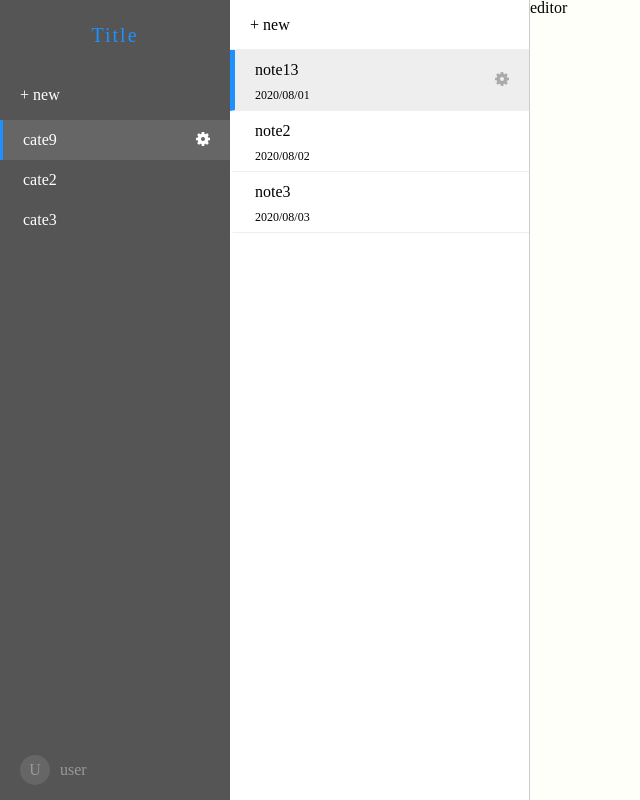
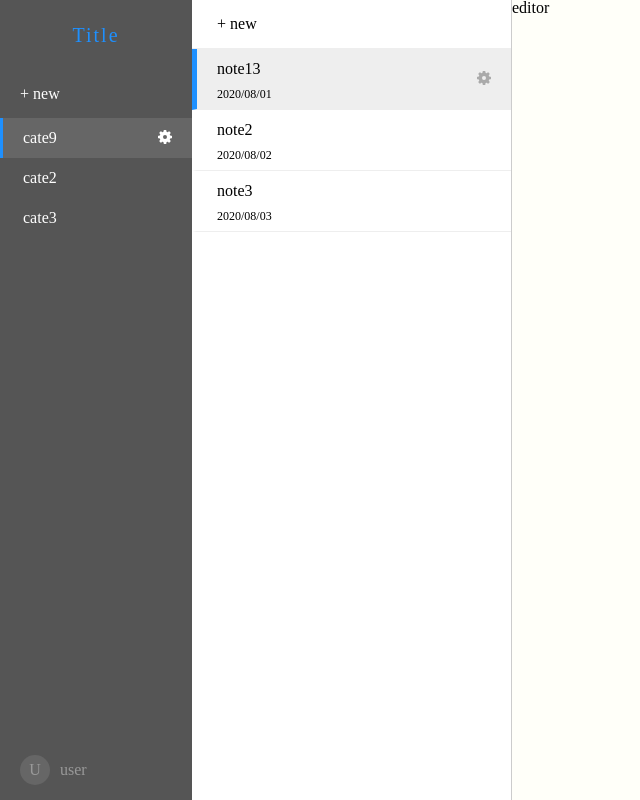
Before and after one commit to xtthaop/zxnote-web, a React app: page /notebook in a window 1280 px wide. Shown: the whole page, without its empty margins (0-640 px from the left). Built offline with nearby package versions, Linux system fonts and the light colour scheme.

Commit message:
整体样式优化

```diff
--- a/src/views/notebook/components/Editor/style.js
+++ b/src/views/notebook/components/Editor/style.js
@@ -1,7 +1,11 @@
 import styled from 'styled-components'
+import { sidebarWidth } from '../Sidebar/style'
+import { notelistWidth } from '../Notelist/style'
+
+const otherWidth = (parseInt(sidebarWidth) + parseInt(notelistWidth)) + 'px'
 
 export const EditorWrapper = styled.div`
-  width: calc(100% - 530px);
+  width: calc(100% - ${otherWidth});
   height: 100%;
   background: #fffff9;
 `
--- a/src/views/notebook/components/Notelist/style.js
+++ b/src/views/notebook/components/Notelist/style.js
@@ -2,9 +2,11 @@ import styled from 'styled-components'
 
 const borderColor = '#eee'
 
+export const notelistWidth = '25%'
+
 export const NotelistWrapper = styled.div`
-  width: 300px;
-  min-width: 300px;
+  width: ${notelistWidth};
+  min-width: ${notelistWidth};
   height: 100%;
   overflow-y: scroll;
   background: #fff;
@@ -14,9 +16,7 @@ export const NotelistWrapper = styled.div`
 
 export const UpCreateBtn = styled.div`
   width: 100%;
-  height: 50px;
-  line-height: 50px;
-  padding: 0 20px;
+  padding: 16px 25px;
   border-bottom: 1px solid ${borderColor};
   box-sizing: border-box;
   cursor: pointer;
--- a/src/views/notebook/components/Sidebar/style.js
+++ b/src/views/notebook/components/Sidebar/style.js
@@ -1,6 +1,6 @@
 import styled from 'styled-components'
 
-const sidebarWidth = '230px'
+export const sidebarWidth = '15%'
 
 export const SidebarWrapper = styled.div`
   position: relative;
@@ -24,9 +24,7 @@ export const Header = styled.div`
 
 export const CreateButton = styled.div`
   width: 100%;
-  height: 50px;
-  line-height: 50px;
-  padding: 0 20px;
+  padding: 16px 20px;
   color: #fff;
   box-sizing: border-box;
   cursor: pointer;
```
